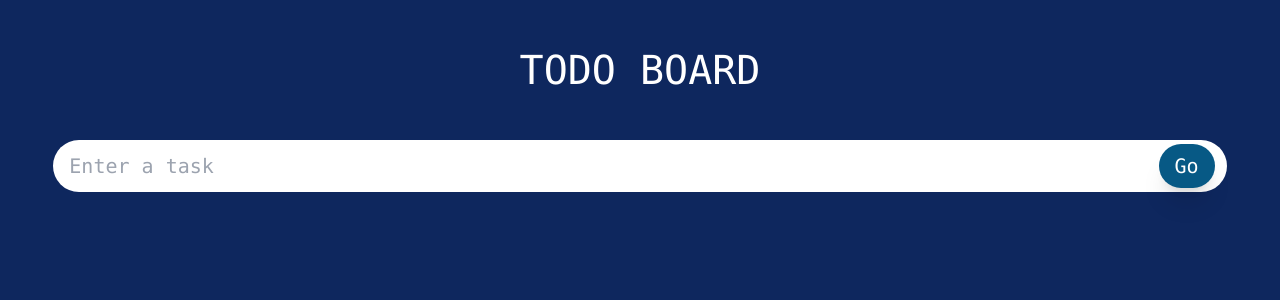
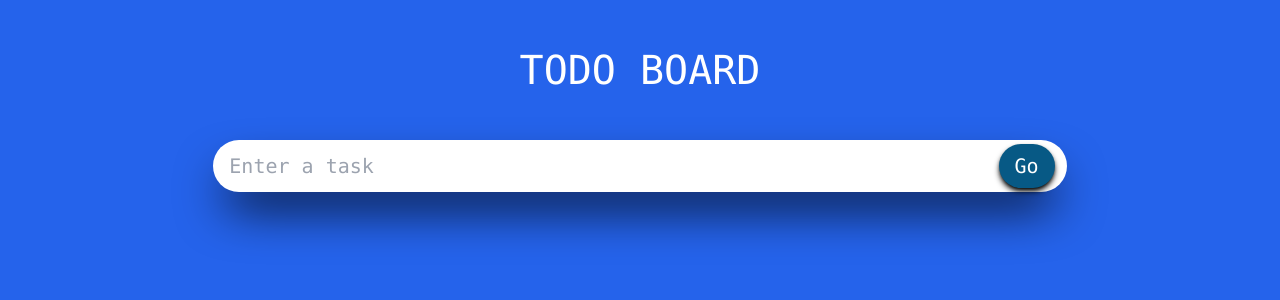
Before and after one commit to mdgabx/todo-typescript-with-react, a React (Create React App) app: page / in a window 1280 px wide. Shown: the top 300 px of the page. Built offline with nearby package versions, Linux system fonts and the light colour scheme.

Commit message:
adding the box shadow to small than occupy the whole screen

```diff
--- a/src/components/InputField.tsx
+++ b/src/components/InputField.tsx
@@ -8,15 +8,15 @@ interface Props  {
 
 const InputField = ({ todo, setTodo, handleAdd  } : Props) => {
   return (
-    <form className="input flex w-11/12 relative items-center" onSubmit={handleAdd}>
+    <form className="input flex w-8/12 relative items-center" onSubmit={handleAdd}>
         <input
-            className="input__box w-full rounded-full py-3 text-xl border-none ease-in duration-300 px-4 shadow-[0_0_10px_1000px_rgba(0,0,0,0.6)] focus:outline-none focus:shadow-2xl"
+            className="input__box w-full rounded-full py-3 text-xl border-none ease-in duration-300 px-4 shadow-black shadow-2xl focus:outline-none focus:shadow-2xl"
             type="input"
             value={todo}
             onChange={(e) => setTodo(e.target.value)}
             placeholder="Enter a task"  />
         <button className="input__submit absolute my-3 mx-3 rounded-full right-0 border-none text-xl bg-sky-800 text-white transition-all duration-1000 px-4 py-2
-            shadow-xl hover:scale-95" type="submit" >
+            shadow-md shadow-black hover:scale-95" type="submit" >
             Go
         </button>
     </form>
```
